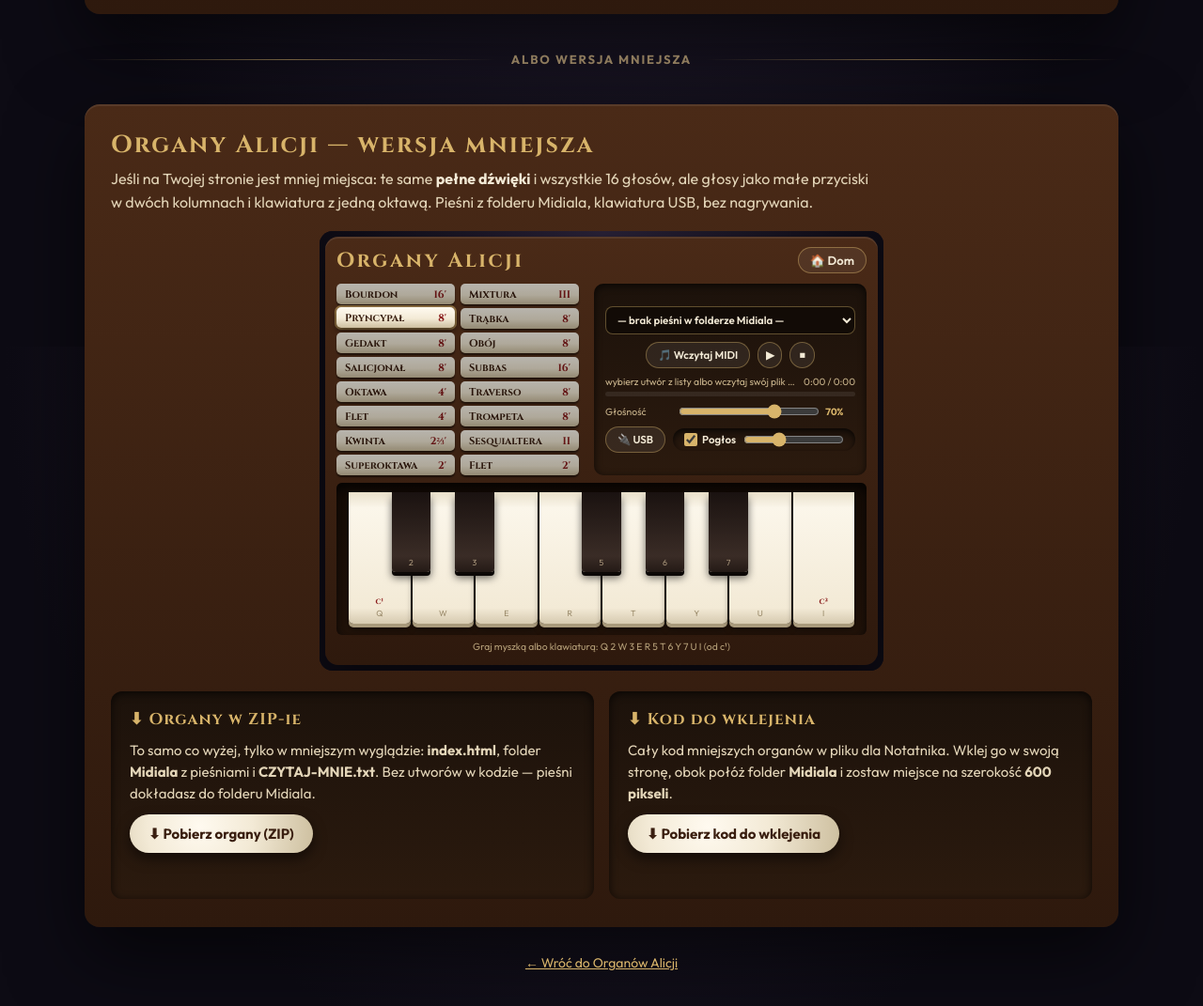
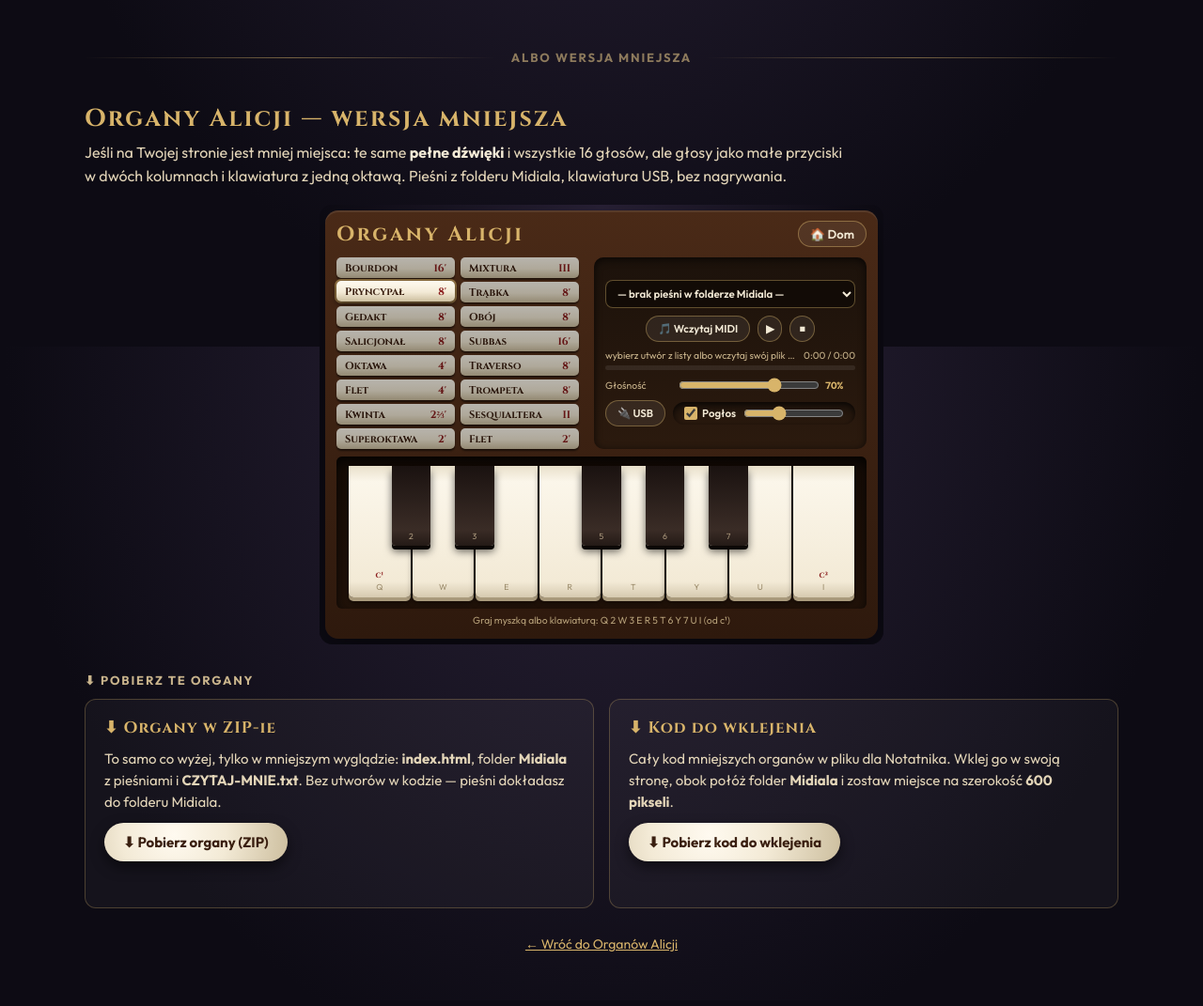
Before and after one commit to miniklik/organy, a plain HTML site: page organy-na-strone.html in a window 1280 px wide. Shown: the part 1231-2302 px from the top of the page at 94% size. Drawn offline with Linux system fonts and the light colour scheme; no server answers.

Commit message:
Refactor styles and update HTML structure

```diff
--- a/organy-na-strone.html
+++ b/organy-na-strone.html
@@ -18,14 +18,15 @@
   header { text-align: center; margin-bottom: 26px; }
   h1 { margin: 0; font: 700 clamp(26px, 4vw, 38px) 'Cinzel', serif; letter-spacing: .1em; color: var(--zloto); }
   header p { margin: 8px auto 0; max-width: 760px; color: #c9b48c; }
-  .wersja { padding: 26px 28px 30px; border-radius: 16px; background: linear-gradient(180deg, #4a2a17, #2e190d);
-            box-shadow: 0 30px 80px rgba(0,0,0,.6), inset 0 2px 0 rgba(255,255,255,.08); }
+  /* opisy i przyciski stoją osobno, na tle strony — drewno ma tylko same organy, żeby nikt nie wziął opisów za część organów */
+  .wersja { padding: 0; }
   .wersja h2 { margin: 0; font: 700 clamp(20px, 3vw, 26px) 'Cinzel', serif; letter-spacing: .08em; color: var(--zloto); }
   .opis { margin: 6px 0 18px; color: #e3d5b8; max-width: 820px; }
   .opis b { color: var(--kosc); }
-  iframe.organy { display: block; width: 100%; margin: 0 auto 22px; border: 0; contain: inline-size; border-radius: 14px; background: transparent; }
+  iframe.organy { display: block; width: 100%; margin: 0 auto 30px; border: 0; contain: inline-size; border-radius: 14px; background: transparent; }
   .karty { display: grid; grid-template-columns: repeat(auto-fit, minmax(300px, 1fr)); gap: 16px; }
-  .karta { border-radius: 12px; padding: 18px 20px 20px; background: linear-gradient(180deg, #1c120b, #2b1a0e); box-shadow: inset 0 2px 10px rgba(0,0,0,.7);
+  .pobierz { margin: 0 0 12px; font: 700 13px 'Outfit', sans-serif; letter-spacing: .14em; text-transform: uppercase; color: #c9b48c; }
+  .karta { border-radius: 12px; padding: 18px 20px 20px; background: rgba(255,255,255,.035); border: 1px solid rgba(216,180,106,.28);
            display: flex; flex-direction: column; gap: 10px; }
   .karta h3 { margin: 0; font: 700 17px 'Cinzel', serif; letter-spacing: .06em; color: var(--zloto); }
   .karta p { margin: 0; color: #e3d5b8; font-size: 15px; }
@@ -37,7 +38,7 @@
   button:disabled { opacity: .5; cursor: default; }
   .stan { min-height: 1.4em; font-size: 14px; color: #ffd98a; }
   .stan.zle { color: #ff9f8f; }
-  .rozdzielacz { display: flex; align-items: center; gap: 16px; margin: 40px 0; color: #8d7a5c; font: 700 13px 'Outfit', sans-serif; letter-spacing: .14em; text-transform: uppercase; }
+  .rozdzielacz { display: flex; align-items: center; gap: 16px; margin: 56px 0 40px; color: #8d7a5c; font: 700 13px 'Outfit', sans-serif; letter-spacing: .14em; text-transform: uppercase; }
   .rozdzielacz::before, .rozdzielacz::after { content: ""; flex: 1; height: 1px; background: linear-gradient(90deg, transparent, rgba(216,180,106,.5), transparent); }
   .dol { margin-top: 28px; text-align: center; font-size: 14px; color: #b59f78; }
   .dol a { color: var(--zloto); }
@@ -55,6 +56,7 @@
     <h2>Organy Alicji</h2>
     <p class="opis">Lżejsza wersja Organów Alicji z <b>pełnymi dźwiękami</b>: 16 głosów, trzy oktawy, klawiatura USB i Twoje pieśni z plików MIDI. Bez możliwości nagrywania.</p>
     <iframe class="organy" src="organy-wzor-1.html" title="Organy Alicji" style="max-width:1040px;aspect-ratio:1040/446" allow="midi; autoplay"></iframe>
+    <div class="pobierz">⬇ Pobierz te organy</div>
     <div class="karty">
       <div class="karta">
         <h3>⬇ Organy w ZIP-ie</h3>
@@ -93,6 +95,7 @@
     <h2>Organy Alicji — wersja mniejsza</h2>
     <p class="opis">Jeśli na Twojej stronie jest mniej miejsca: te same <b>pełne dźwięki</b> i wszystkie 16 głosów, ale głosy jako małe przyciski w dwóch kolumnach i klawiatura z jedną oktawą. Pieśni z folderu Midiala, klawiatura USB, bez nagrywania.</p>
     <iframe class="organy" src="organy-wzor-2.html" title="Organy Alicji — wersja mniejsza" style="max-width:600px;aspect-ratio:600/468" allow="midi; autoplay"></iframe>
+    <div class="pobierz">⬇ Pobierz te organy</div>
     <div class="karty">
       <div class="karta">
         <h3>⬇ Organy w ZIP-ie</h3>
```
